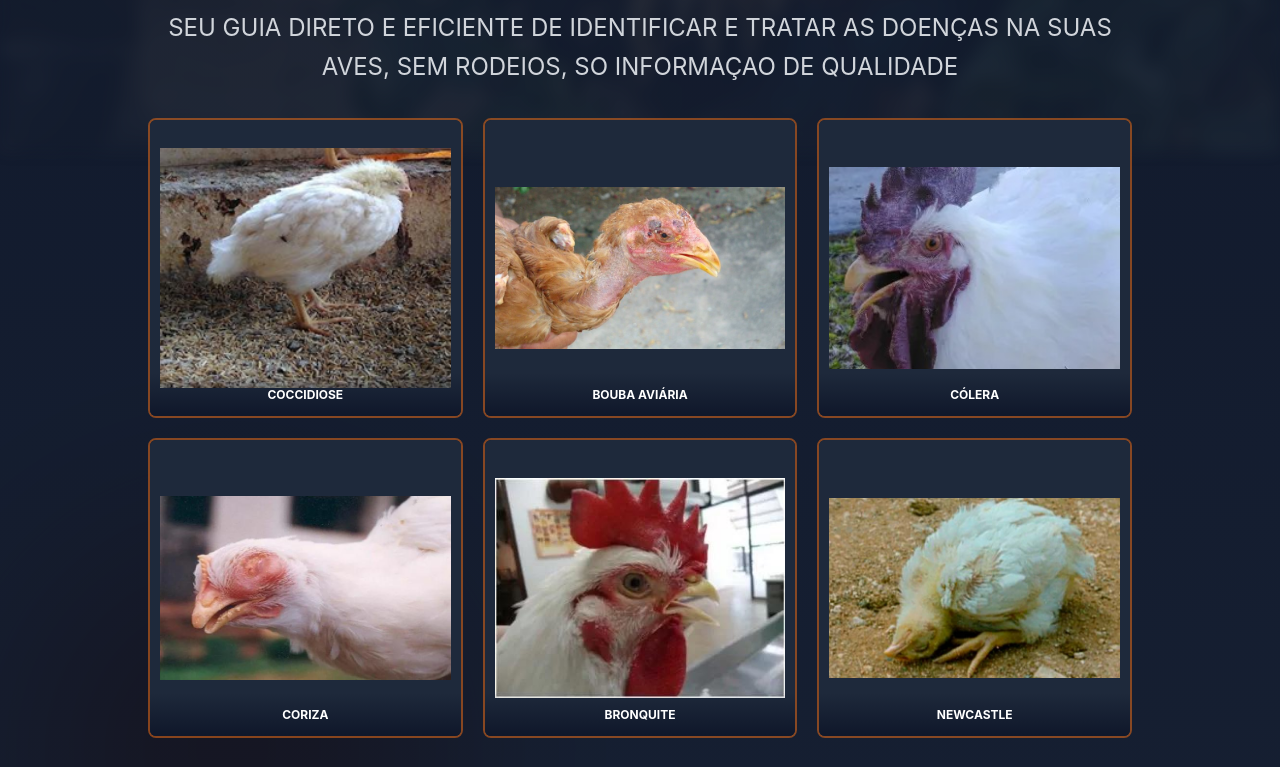
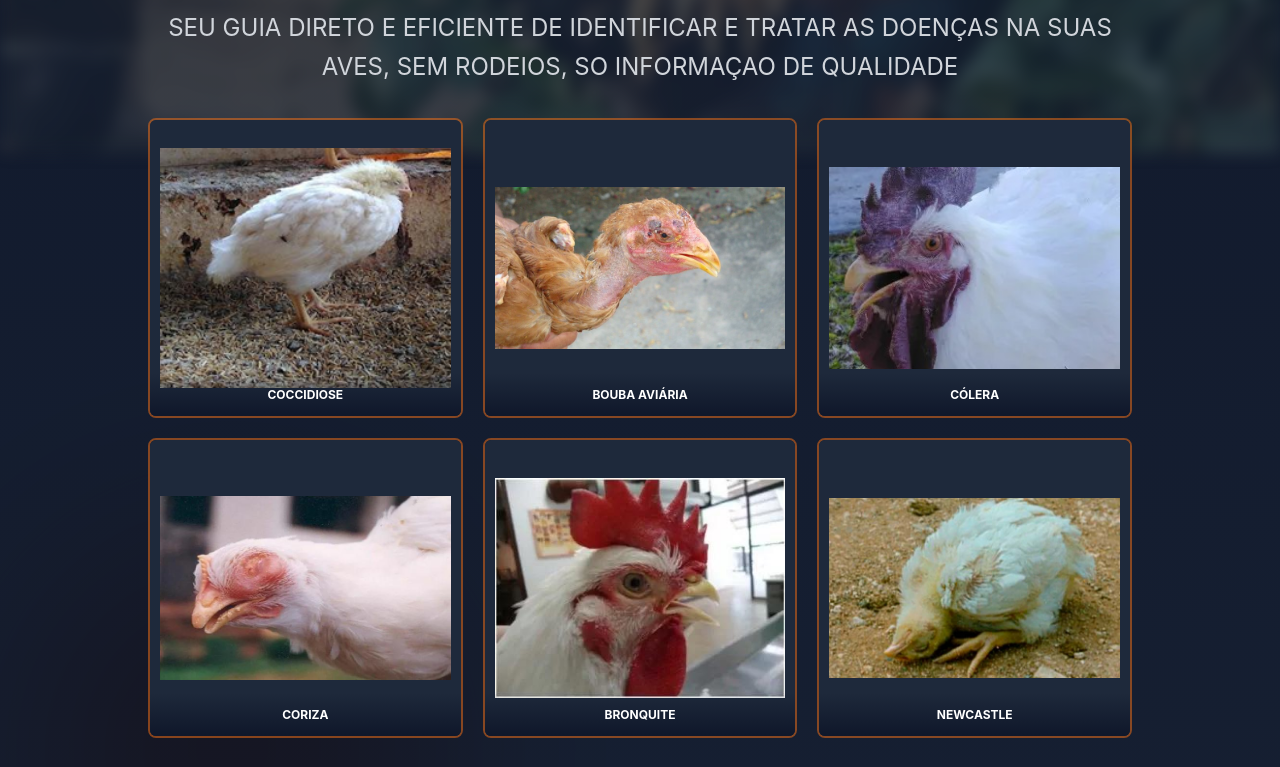
Before and after one commit to kkrtjc/O-segredo-, a plain HTML site: page index.html in a window 1280 px wide. Shown: the part 647-1414 px from the top of the page. Drawn offline with Linux system fonts and the light colour scheme.

Commit message:
mudar tom da imagem do fundo

```diff
--- a/index.html
+++ b/index.html
@@ -30,7 +30,7 @@
             background-size: cover;
             background-position: center;
             background-attachment: fixed;
-            opacity: 0.10;
+            opacity: 0.30;
             z-index: -1;
             filter: blur(8px);
         }
```
